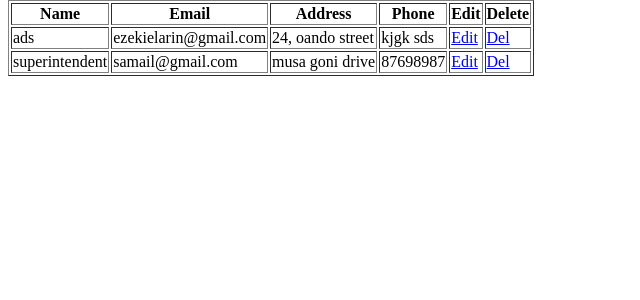
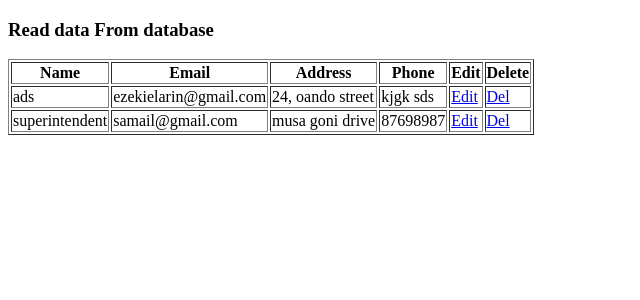
Before and after one commit to ezekielarin/PHP-and-MYSQL-CRUD-operation, a PHP site: page /view.php in a window 1280 px wide. Shown: the part 26-326 px from the top of the page, without its empty margins (0-640 px from the left). Run offline with PHP 8.4, Linux system fonts and the light colour scheme; data comes from the database, SQL or seed files in the repository.

Commit message:
Update view.php

```diff
--- a/view.php
+++ b/view.php
@@ -14,6 +14,7 @@ include "database.php";
 	<a href="view.php">view</a>
 </nav>
 <body>
+	<h3>Read data From database </h3>
 
 	<table border="1" cellpadding="1" class="table">
 		<tr>
```
